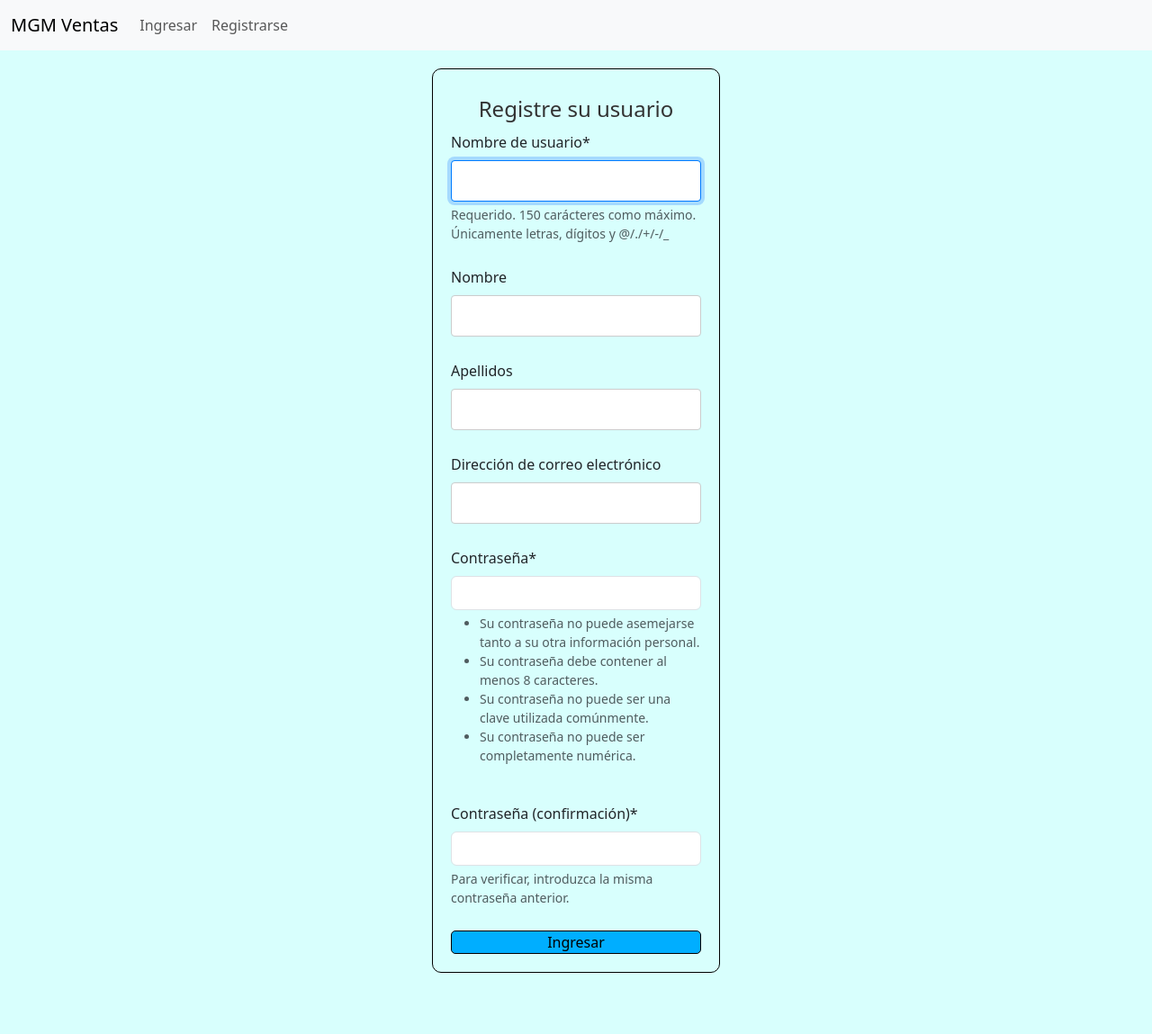
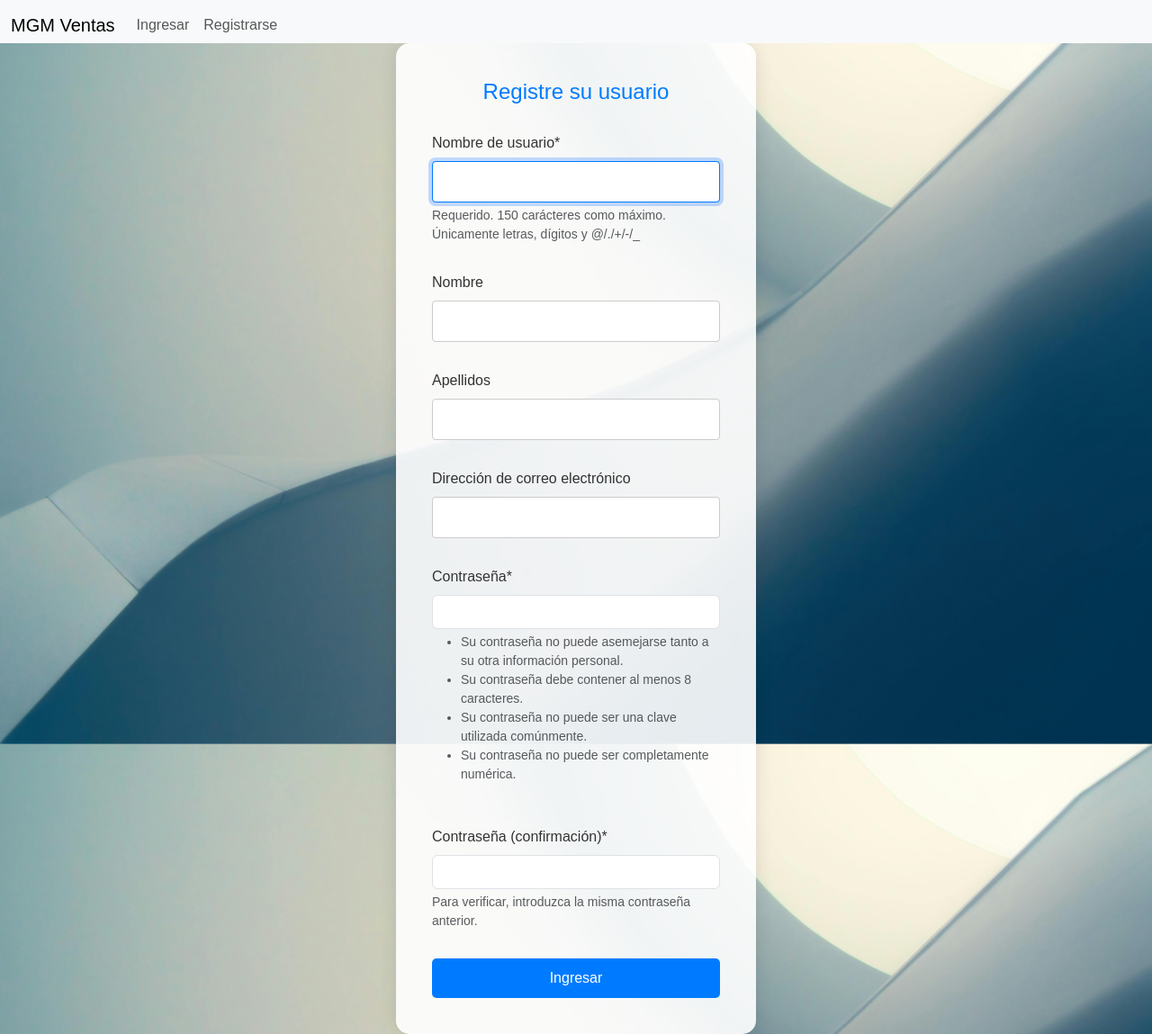
Before and after one commit to GoNf55/Ventas-Testing, a Django app: page /registro/ in a window 1280 px wide. Shown: the whole page at 90% size. Before the commit the page ends 1081 px from the top, so only its background shows below. Run offline with Django 4.2, Linux system fonts and the light colour scheme; some libraries are stand-ins or nearby versions.

Commit message:
modificacion final de estilos

```diff
--- a/VentasTesting/static/appCore/css/styles.css
+++ b/VentasTesting/static/appCore/css/styles.css
@@ -1,29 +1,71 @@
-body{
-    background-color: rgb(216, 255, 253);
+.navbar {
+    border-bottom: none;
+    margin-bottom: 0;
+    padding-bottom: 0;
 }
 
-/* --- credenciales card (login y register) ---*/
-.cred-section{
+body{
+    background-image: url('./background.jpg');
+    background-size: cover;
+    background-position: center;
+    font-family: Arial, sans-serif;
+    color: #333;
+    height: 100vh;
+    justify-content: center;
+    align-items: center;
+}
+
+.cred-section {
     display: flex;
     justify-content: center;
     align-items: center;
+    min-height: calc(100vh - 70px);
 }
-.cred-container{
-    width: 25%;
-    margin: 20px;
-    padding: 20px;
-    border: solid 1px black;
-    border-radius: 10px;
+
+/* Contenedor del formulario */
+.cred-container {
+    background-color: rgba(255, 255, 255, 0.9);
+    padding: 40px;
+    border-radius: 15px;
+    box-shadow: 0px 0px 20px rgba(0, 0, 0, 0.1);
+    max-width: 400px;
+    width: 100%;
 }
-.cred-container h3{
+
+/* Título del formulario */
+.cred-container h3 {
     text-align: center;
-    margin: 10px;
+    color: #007bff;
+    margin-bottom: 30px;
 }
-.cred-form button{
-    background-color: rgb(0, 174, 255);
-    border: solid 1px black;
+
+/* Formulario */
+.cred-form {
+    display: flex;
+    flex-direction: column;
+    gap: 15px;
+}
+
+/* Botón de enviar */
+.cred-form button {
+    width: 100%;
+    background-color: #007bff;
+    border: none;
+    padding: 10px;
     border-radius: 5px;
-    padding: 0px 20px;
+    font-size: 16px;
+    color: white;
+    cursor: pointer;
+    transition: background-color 0.3s ease;
+}
+
+.cred-form button:hover {
+    background-color: #0056b3;
+}
+
+/* Espaciado en la parte superior del navbar */
+nav {
+    margin-bottom: 30px;
 }
 
 /*------------home---------------*/
@@ -135,7 +177,8 @@ body{
 .main-sec__div {
     border: solid 1px #ddd;
     width: 90%;
-    height: 57vh;
+    height: 70%;
+    max-height: 60vh;
     overflow-y: auto;
     border-radius: 12px;
     background-color: #fff;
--- a/VentasTesting/ventas/templates/ventas/ventas.html
+++ b/VentasTesting/ventas/templates/ventas/ventas.html
@@ -25,10 +25,10 @@
                         <td>{{ venta.fecha_venta }}</td>
                         <td>{{ venta.total_venta }}</td>
                         <td class="opts-table">
-                            <a href="{% url 'consventa'  %}"> <!-- cliente.id_cliente-->
+                            <a href="{% url 'consventa'  %}">
                                 <button class="mod-button">Consultar</button>
                             </a>
-                            <form action="" method="post" onsubmit="return confirmarEliminacion()"> <!-- {% url 'delcliente' cliente.id_cliente %} -->
+                            <form action="" method="post" onsubmit="return confirmarEliminacion()">
                                 {% csrf_token %}
                                 <button class="del-button" type="submit">Eliminar</button>
                             </form>
@@ -42,7 +42,7 @@
         <a href="{% url 'addventa' %}">
             <button>Registrar Nueva Venta</button>
         </a>
-        <a href=""> <!-- % url 'estventas' % -->
+        <a href="">
             <button>Estadisiticas de ventas</button>
         </a>
         <a href="{% url 'home' %}">
```
Also changed, not shown: VentasTesting/static/appCore/css/background.jpg (added).
